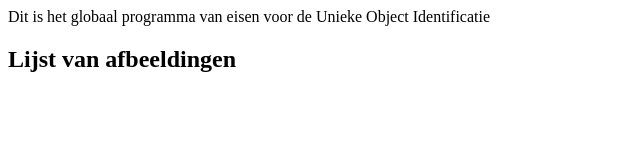
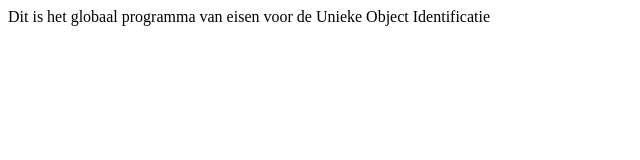
Before and after one commit to Geonovum/UOI-GPvE, a plain HTML site: page index.html in a window 1280 px wide. Shown: the whole page, without its empty margins (0-640 px from the left). Drawn offline with Linux system fonts and the light colour scheme.

Commit message:
Update index.html

```diff
--- a/index.html
+++ b/index.html
@@ -50,6 +50,6 @@
         <section data-format="markdown" data-include="20210416 Geonovum Programma van Eisen UOI.md"></section>
 
         <!-- genereer hier een afbeeldingen lijst- - - - - - - - - - - - - - - - - - - - - - - - - - -->
-        <section id="tof"><h2>Lijst van afbeeldingen</h2></section>
+        <!-- section id="tof"><h2>Lijst van afbeeldingen</h2></section -->
     </body>
 </html>
```
